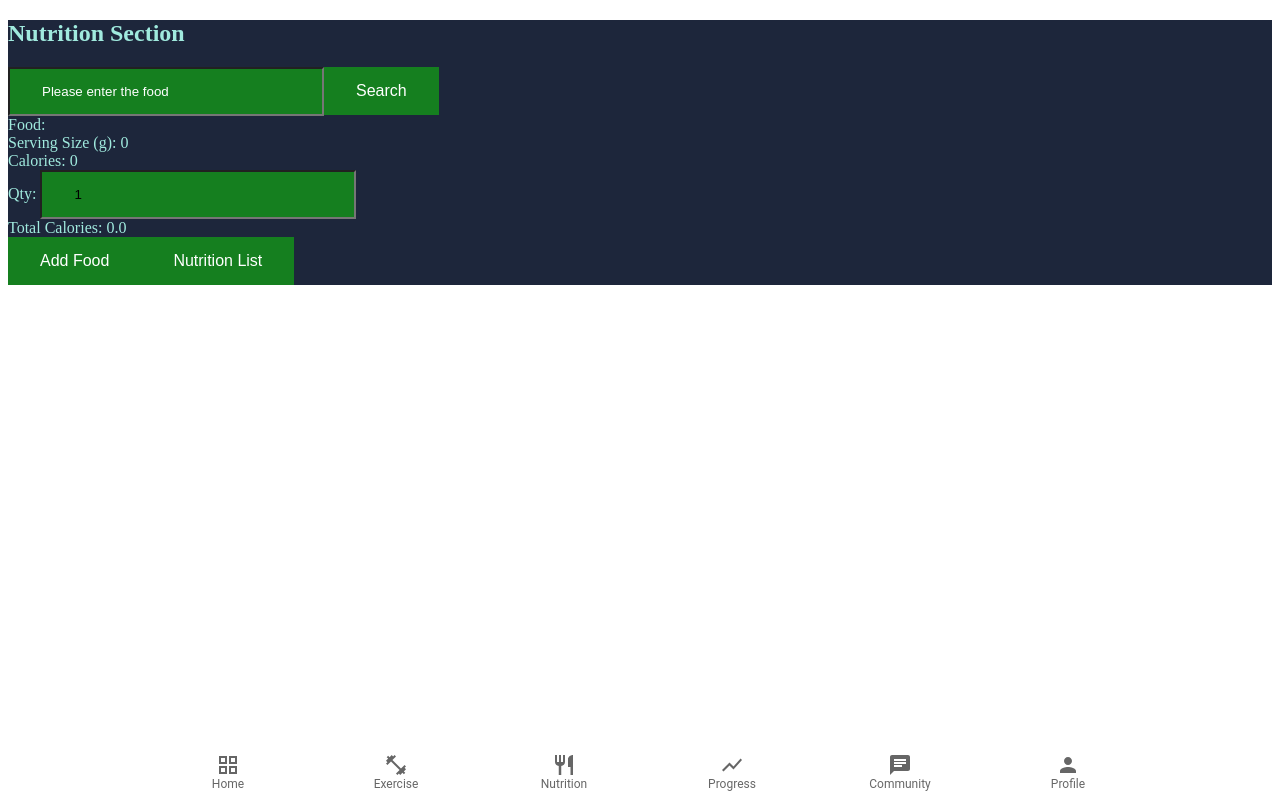
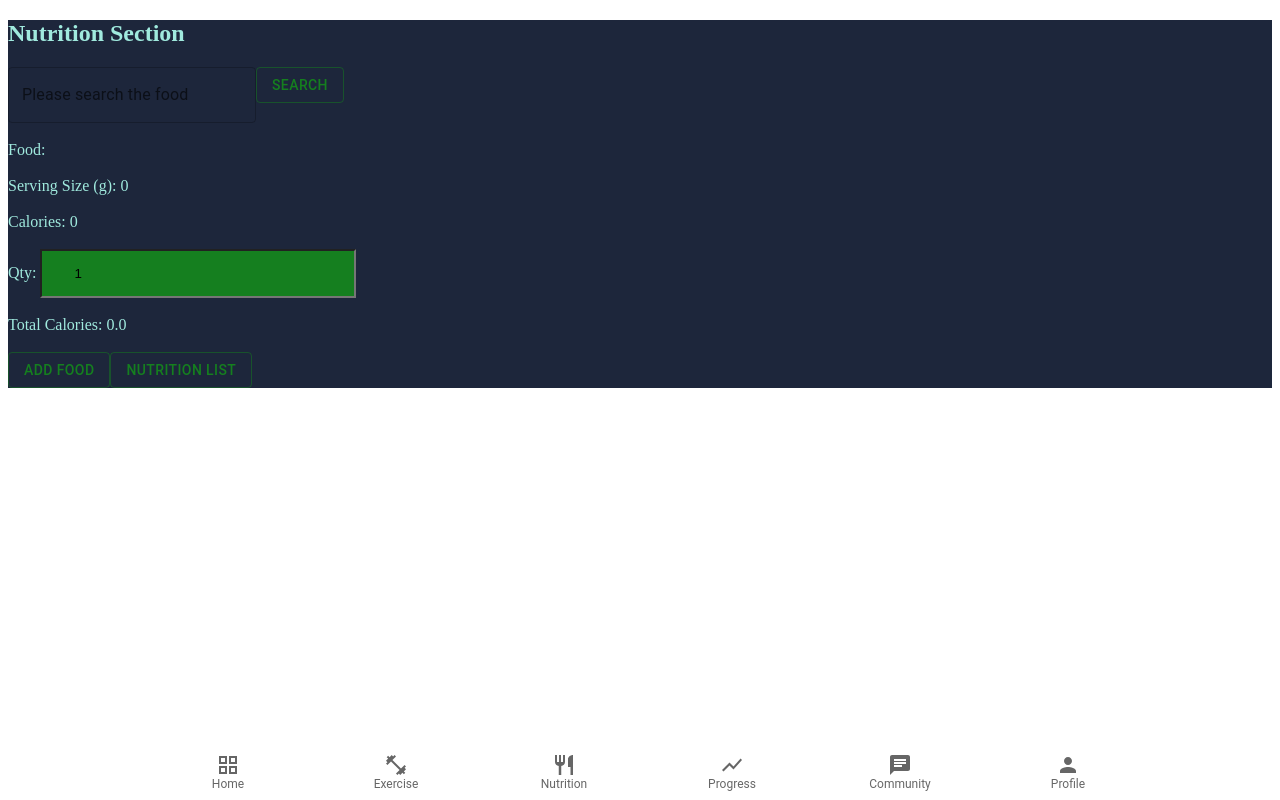
Before and after one commit to Harrymeng9/Project-NutriFuel, a React app: page /nutrition in a window 1280 px wide. Built offline with nearby package versions, Linux system fonts and the light colour scheme; no server answers; sample sign-in values are in the browser's storage; the HTML template or start-up script is replaced by a standard one.

Commit message:
add some css for nutrition page;

```diff
--- a/client/src/components/nutrition/AddNutrition.jsx
+++ b/client/src/components/nutrition/AddNutrition.jsx
@@ -4,6 +4,10 @@ const axios = require('axios');
 import { useEffect, useState } from 'react';
 import { useNavigate, Routes, Route, Link } from 'react-router-dom';
 import NutritionList from './NutritionList.jsx';
+import Button from '@mui/material/Button';
+import Box from '@mui/material/Box';
+import TextField from '@mui/material/TextField';
+import Grid from '@mui/material/Grid';
 
 const AddNutrition = (props) => {
 
@@ -89,15 +93,32 @@ const AddNutrition = (props) => {
 
   return (
     <div>
-      <input type="text" placeholder="Please enter the food" value={foodSearchName} onChange={(e) => { setFoodSearchName(e.target.value) }} />
-      <button onClick={searchFood}>Search</button>
+      {/* <input type="text" placeholder="Please enter the food" value={foodSearchName} onChange={(e) => { setFoodSearchName(e.target.value) }} /> */}
+      <div>
+        <TextField
+          id="outlined-search"
+          label="Please search the food"
+          type="search"
+          value={foodSearchName}
+          onChange={(e) => { setFoodSearchName(e.target.value) }} />
+        <Button onClick={searchFood} variant="outlined">Search</Button>
+      </div >
+      <div></div>
+      <br></br>
       <div>Food: {foodName}</div>
+      <br></br>
       <div>Serving Size (g): {servingSize}</div>
+      <br></br>
       <div>Calories: {calories}</div>
-      <div>Qty: <input type="text" value={qty} onChange={(e) => { setQty(e.target.value) }} /></div>
+      <br></br>
+      <div>Qty: <input type='number' value={qty} onChange={(e) => { setQty(e.target.value) }} /></div>
+      <div></div>
+      <br></br>
       <div>Total Calories: {totalCalories.toFixed(1)}</div>
-      <button onClick={addFood}>Add Food</button>
-      <button onClick={goToNutritionList}>Nutrition List</button>
+      <br></br>
+      <Button onClick={addFood} variant="outlined">Add Food</Button>
+      <Button onClick={goToNutritionList} variant="outlined">Nutrition List</Button>
+      {/* <button onClick={goToNutritionList}>Nutrition List</button> */}
     </div>
   )
 }
--- a/client/src/components/nutrition/NutritionEntry.jsx
+++ b/client/src/components/nutrition/NutritionEntry.jsx
@@ -2,6 +2,7 @@ import ReactDOM from 'react-dom';
 import React from 'react';
 const axios = require('axios');
 import { useEffect, useState } from 'react';
+import Button from '@mui/material/Button';
 
 const NutritionEntry = (props) => {
 
@@ -12,7 +13,7 @@ const NutritionEntry = (props) => {
   const handleToggleEdit = () => {
     // If the adjust qty is different with original qty, then trigger the axios.put request to update it
     if (editable && adjustQty !== props.qty) {
-      axios.put('/NutritionlistUpdate', { nutrition_id: props.nutrition_id, food_name : props.food_name, qty: adjustQty, total_calories: adjustTotalCalories })
+      axios.put('/NutritionlistUpdate', { nutrition_id: props.nutrition_id, food_name: props.food_name, qty: adjustQty, total_calories: adjustTotalCalories })
         .then((data) => {
           console.log('Update it successfully!');
         })
@@ -46,8 +47,8 @@ const NutritionEntry = (props) => {
       ) : (<div>Qty: {props.qty}</div>)}
       </div>
       < div > Total Calories:  {props.total_calories}</div>
-      <button onClick={handleToggleEdit}>{editable ? 'Save' : 'Edit'}</button>
-      <button onClick={deleteFood}>Delete</button>
+      <Button onClick={handleToggleEdit} variant="outlined">{editable ? 'Save' : 'Edit'}</Button>
+      <Button onClick={deleteFood} variant="outlined">Delete</Button>
       <div></div>
       <br></br>
     </div>
--- a/client/src/components/nutrition/NutritionList.jsx
+++ b/client/src/components/nutrition/NutritionList.jsx
@@ -42,18 +42,12 @@ const NutritionList = (props) => {
       })
   }, [nutritionList, selectedDate]);
 
-  const navigate = useNavigate();
-  // Navigate to the Nutrition page
-  function goToNutritionPage() {
-    navigate('/nutrition');
-  };
-
   const handleDateChange = (date) => {
     setSelectedDate(date);
   };
 
   return (
-    <div>
+    <div id="scrollContainer">
       <h2>Nutrition List</h2>
       <h3>Please select a date</h3>
       <div>
@@ -74,7 +68,6 @@ const NutritionList = (props) => {
           )
         })}
       </div>
-      <button onClick={goToNutritionPage}>Back</button>
       <Navigation userInfo={props.userInfo} auth={props.auth} />
     </div>
   )
--- a/client/src/components/progress/Progress.jsx
+++ b/client/src/components/progress/Progress.jsx
@@ -75,19 +75,23 @@ const Progress = (props) => {
     <div>
       <h2>Progress Section</h2>
       <div>Please select the start date</div>
+      <br></br>
       <div>
         <DatePicker
           selected={startDate}
           onChange={handleStartDateChange}
           dateFormat="yyyy-MM-dd" />
       </div>
+      <br></br>
       <div>Please select the end date</div>
+      <br></br>
       <div>
         <DatePicker
           selected={endDate}
           onChange={handleEndDateChange}
           dateFormat="yyyy-MM-dd" />
       </div>
+      <br></br>
       <div>
         <Line data={data} options={options}></Line>
       </div>
```
Also changed, not shown: 2 other files (tests, documents, lock files or other folders).
